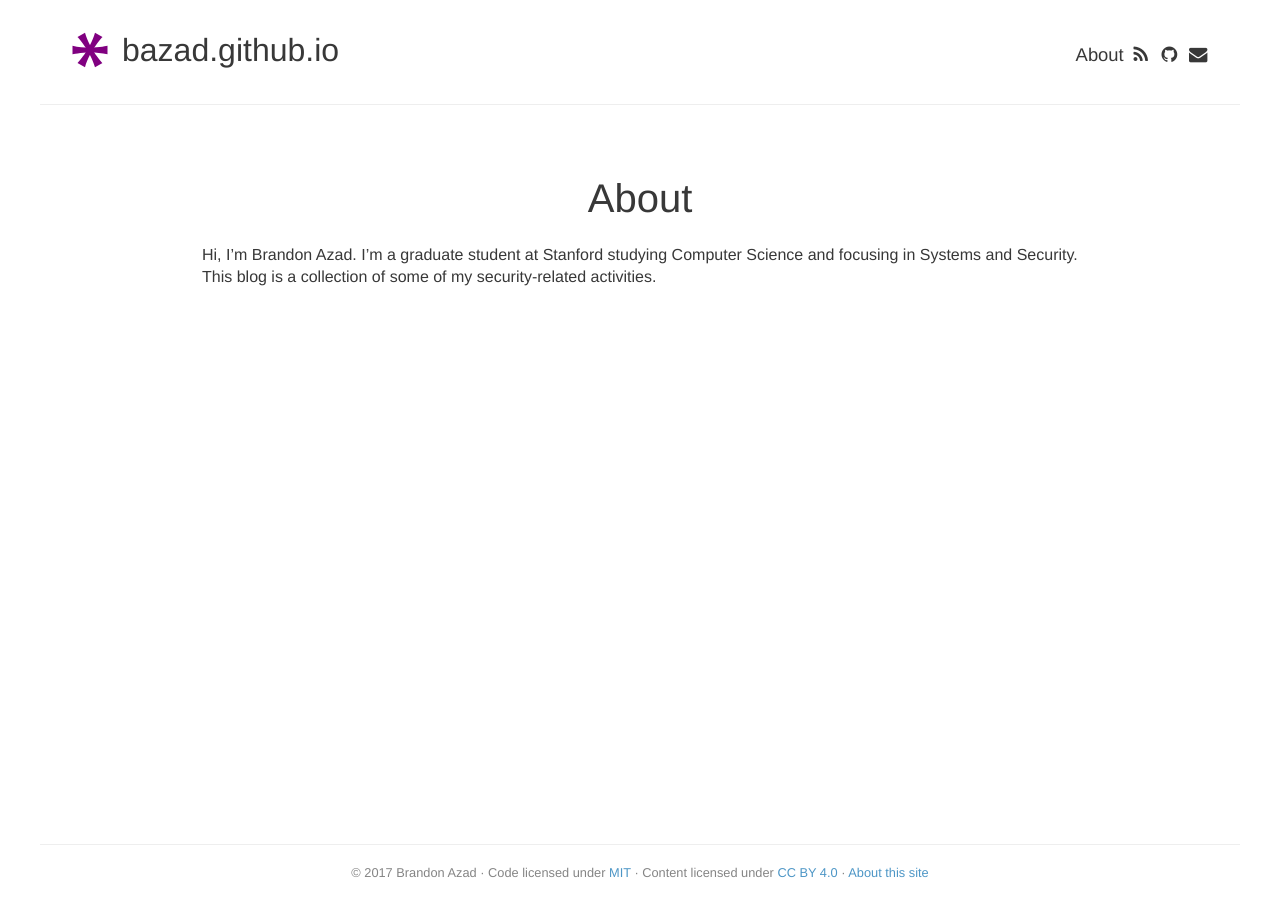
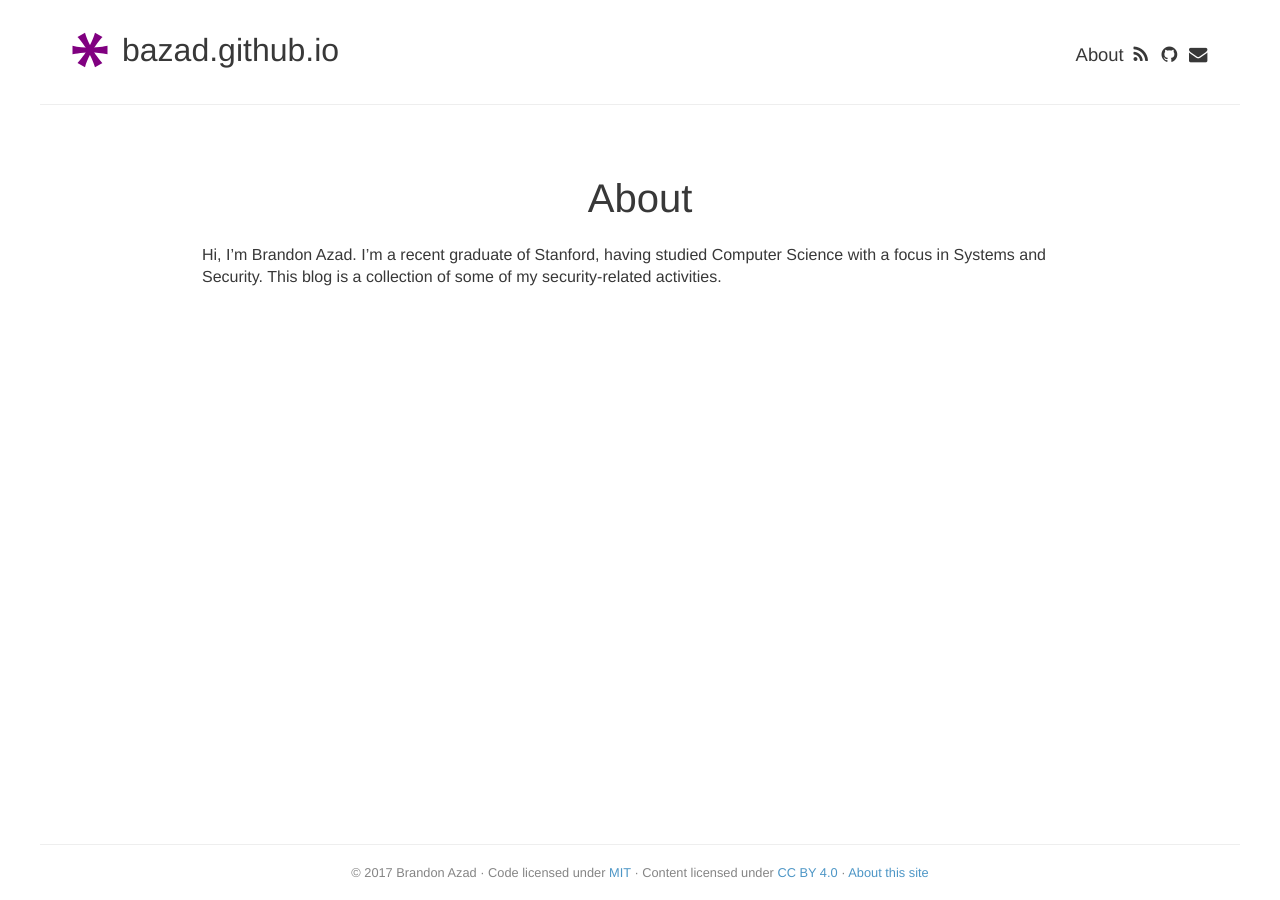
Before and after one commit to bazad/bazad.github.io, a Jekyll site: the page built from about.md, in a window 1280 px wide. Built offline with Jekyll 4.4.1, drawn with Linux system fonts in a browser that asks for light colours; nearby versions of some CDN libraries.

Commit message:
Change email and update configuration
The new email address is bazad@cs.stanford.edu.

```diff
--- a/_config.yml
+++ b/_config.yml
@@ -16,10 +16,8 @@ social:
     url:            https://github.com/bazad
     description:    Github
   - icon:           envelope
-    url:            mailto:bazad@stanford.edu
+    url:            mailto:bazad@cs.stanford.edu
     description:    Email
-
-katex: true
 
 permalink: /:year/:month/:title/
 
@@ -31,9 +29,6 @@ sass:
   sass_dir: _sass
   style: :compressed
 
-gems:
-  - jekyll-paginate
-
 exclude:
   - Gemfile
   - Gemfile.lock
--- a/about.md
+++ b/about.md
@@ -5,5 +5,5 @@ permalink: /about/
 header-navigation: true
 ---
 
-Hi, I'm Brandon Azad. I'm a graduate student at Stanford studying Computer Science and focusing in
-Systems and Security. This blog is a collection of some of my security-related activities.
+Hi, I'm Brandon Azad. I'm a recent graduate of Stanford, having studied Computer Science with a
+focus in Systems and Security. This blog is a collection of some of my security-related activities.
```
